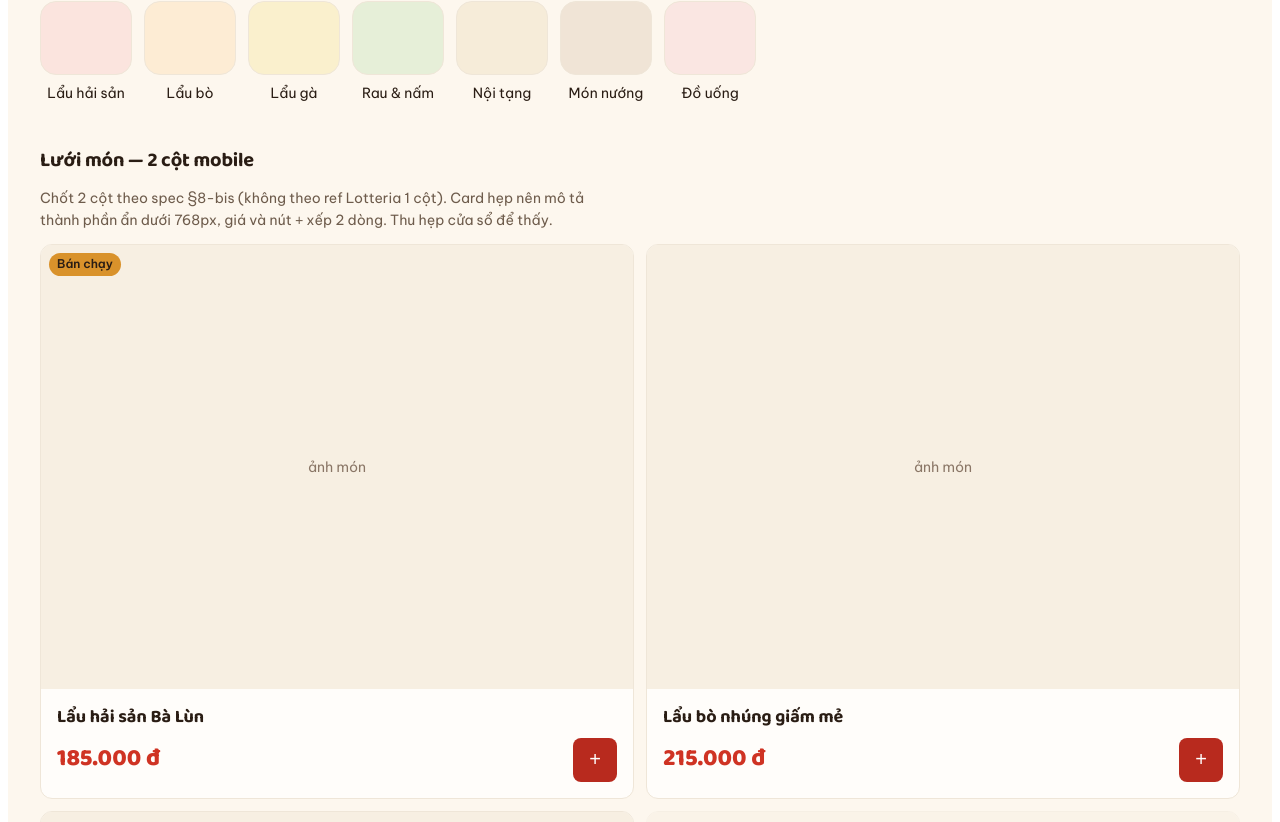
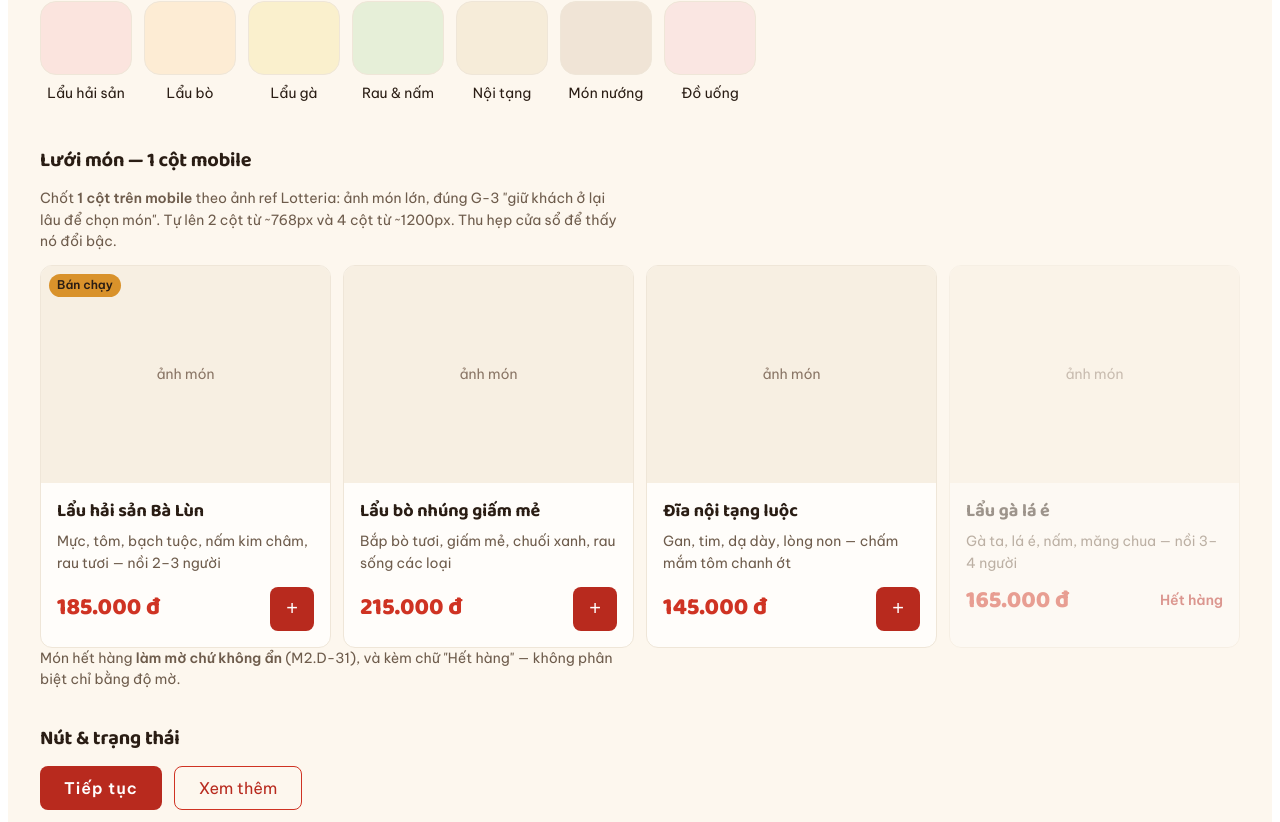
Before and after one commit to LuongPhuong757/Order-Quan-Ba-Lun, a React (Vite) app in the folder apps/shop/: page / in a window 1280 px wide. Shown: the part 455-1277 px from the top of the page. Built offline with nearby package versions, Linux system fonts and the light colour scheme.

Commit message:
feat(shop): lưới món 1 cột mobile (auto-fill 280px) + ghi OVERRIDE-DEBT OD-05

```diff
--- a/apps/shop/src/BrandPreview.tsx
+++ b/apps/shop/src/BrandPreview.tsx
@@ -71,10 +71,11 @@ export function BrandPreview(): JSX.Element {
           ))}
         </div>
 
-        <h2 style={h2}>Lưới món — 2 cột mobile</h2>
+        <h2 style={h2}>Lưới món — 1 cột mobile</h2>
         <p style={hint}>
-          Chốt 2 cột theo spec §8-bis (không theo ref Lotteria 1 cột). Card hẹp nên mô tả thành
-          phần ẩn dưới 768px, giá và nút <code>+</code> xếp 2 dòng. Thu hẹp cửa sổ để thấy.
+          Chốt <strong>1 cột trên mobile</strong> theo ảnh ref Lotteria: ảnh món lớn, đúng G-3
+          "giữ khách ở lại lâu để chọn món". Tự lên 2 cột từ ~768px và 4 cột từ ~1200px. Thu hẹp
+          cửa sổ để thấy nó đổi bậc.
         </p>
         <div style={dishGrid}>
           <article style={card}>
@@ -84,6 +85,7 @@ export function BrandPreview(): JSX.Element {
             </div>
             <div style={cardBody}>
               <h3 style={dishName}>Lẩu hải sản Bà Lùn</h3>
+              <p style={dishDesc}>Mực, tôm, bạch tuộc, nấm kim châm, rau tươi — nồi 2–3 người</p>
               <div style={priceStack}>
                 <span style={price}>185.000 đ</span>
                 <button type="button" style={plusButton} aria-label="Thêm Lẩu hải sản Bà Lùn">
@@ -99,6 +101,7 @@ export function BrandPreview(): JSX.Element {
             </div>
             <div style={cardBody}>
               <h3 style={dishName}>Lẩu bò nhúng giấm mẻ</h3>
+              <p style={dishDesc}>Bắp bò tươi, giấm mẻ, chuối xanh, rau sống các loại</p>
               <div style={priceStack}>
                 <span style={price}>215.000 đ</span>
                 <button type="button" style={plusButton} aria-label="Thêm Lẩu bò nhúng giấm mẻ">
@@ -114,6 +117,7 @@ export function BrandPreview(): JSX.Element {
             </div>
             <div style={cardBody}>
               <h3 style={dishName}>Đĩa nội tạng luộc</h3>
+              <p style={dishDesc}>Gan, tim, dạ dày, lòng non — chấm mắm tôm chanh ớt</p>
               <div style={priceStack}>
                 <span style={price}>145.000 đ</span>
                 <button type="button" style={plusButton} aria-label="Thêm Đĩa nội tạng luộc">
@@ -129,6 +133,7 @@ export function BrandPreview(): JSX.Element {
             </div>
             <div style={cardBody}>
               <h3 style={dishName}>Lẩu gà lá é</h3>
+              <p style={dishDesc}>Gà ta, lá é, nấm, măng chua — nồi 3–4 người</p>
               <div style={priceStack}>
                 <span style={price}>165.000 đ</span>
                 <span style={outOfStock}>Hết hàng</span>
@@ -348,21 +353,39 @@ const dishName: CSSProperties = {
   overflow: 'hidden',
 };
 
-/* 2 cột trên mobile (§8-bis), nới lên 4 cột từ desktop.
- * minmax(0,1fr) chứ không phải 1fr — thiếu min 0 thì tên món dài làm cột phình. */
+/* 1 CỘT trên mobile (chốt 2026-07-30, theo ảnh ref Lotteria — lệch spec §8-bis,
+ * ghi ở OVERRIDE-DEBT.md OD-05), tự lên 2 rồi 4 cột khi màn rộng ra.
+ *
+ * Dùng auto-fill + minmax thay vì media query vì style inline KHÔNG chứa được
+ * @media. Bậc thực tế với gap 12px:
+ *   360px (trừ lề 32) = 328px → 1 cột
+ *   768px (trừ lề 32) = 736px → 2 cột
+ *   1200px            = 1156px vừa 4 cột (5 cột cần 1448px)
+ * Đổi 280px là đổi luôn các bậc — tính lại trước khi sửa. */
 const dishGrid: CSSProperties = {
   display: 'grid',
-  gridTemplateColumns: 'repeat(2, minmax(0, 1fr))',
+  gridTemplateColumns: 'repeat(auto-fill, minmax(280px, 1fr))',
   gap: 'var(--sp-3)',
 };
 
-/* Card hẹp ~160px: giá ≥24px đậm + nút 44px không đủ chỗ trên một dòng → xếp dọc. */
+/* 1 cột → card rộng, giá ≥24px đậm và nút 44px đủ chỗ trên CÙNG một dòng. */
 const priceStack: CSSProperties = {
   display: 'flex',
-  flexWrap: 'wrap',
   alignItems: 'center',
   justifyContent: 'space-between',
-  gap: 'var(--sp-2)',
+  gap: 'var(--sp-3)',
+};
+
+/* Mô tả thành phần — 1 cột nên card rộng, đủ chỗ hiện. Vẫn cắt 2 dòng để các
+ * card trong cùng hàng không lệch cao nhau ở bậc 2/4 cột. */
+const dishDesc: CSSProperties = {
+  fontSize: 'var(--fs-sm)',
+  color: 'var(--text-muted)',
+  margin: '0 0 var(--sp-3)',
+  display: '-webkit-box',
+  WebkitLineClamp: 2,
+  WebkitBoxOrient: 'vertical',
+  overflow: 'hidden',
 };
 
 const outOfStock: CSSProperties = {
```
Also changed, not shown: 3 other files (tests, documents, lock files or other folders).
